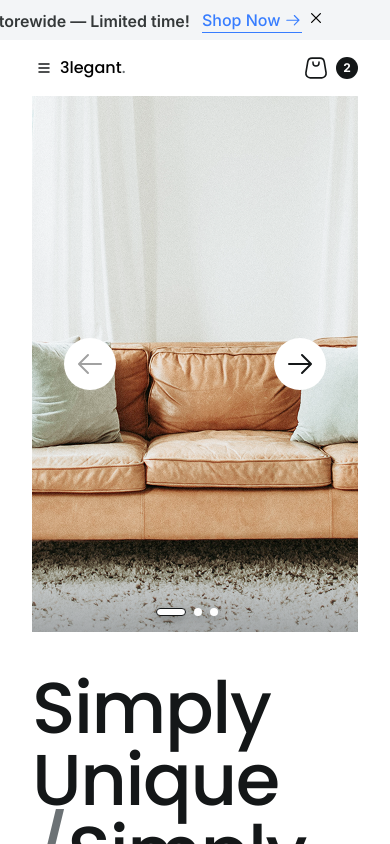
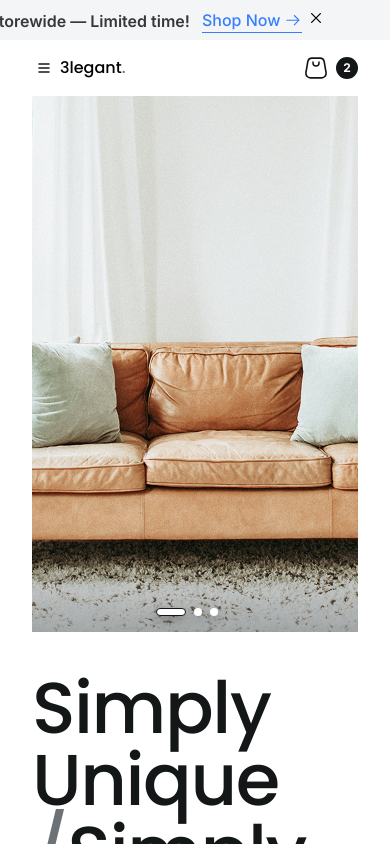
Before and after one commit to Hamiiiidreza/Home-Style, a React (Vite) app: page / in a window 390 px wide. Shown: the top 844 px of the page. Built offline with nearby package versions, Linux system fonts and the light colour scheme.

Commit message:
Hide header navigation arrows on mobile devices

```diff
--- a/src/components/templates/header/header.jsx
+++ b/src/components/templates/header/header.jsx
@@ -68,7 +68,7 @@ const Header = ({
                         <button
                             onClick={prevSlide}
                             disabled={activeIndex === 0}
-                            className={`rounded-full w-[52px] h-[52px] flex items-center justify-center transition-all
+                            className={`rounded-full w-[52px] h-[52px] hidden sm:flex items-center justify-center transition-all
               ${activeIndex === 0 ? "bg-white text-neutral-400" : "bg-white text-neutral-07 hover:drop-shadow-custom"}`}
                         >
                             <PiArrowLeft className="size-8" />
@@ -76,7 +76,7 @@ const Header = ({
                         <button
                             onClick={nextSlide}
                             disabled={activeIndex === images.length - 1}
-                            className={`rounded-full w-[52px] h-[52px] flex items-center justify-center transition-all
+                            className={`rounded-full w-[52px] h-[52px] hidden sm:flex items-center justify-center transition-all
               ${activeIndex === images.length - 1 ? "bg-white text-neutral-400" : "bg-white text-neutral-07 hover:drop-shadow-custom"}`}
                         >
                             <PiArrowRight className="size-8" />
```
